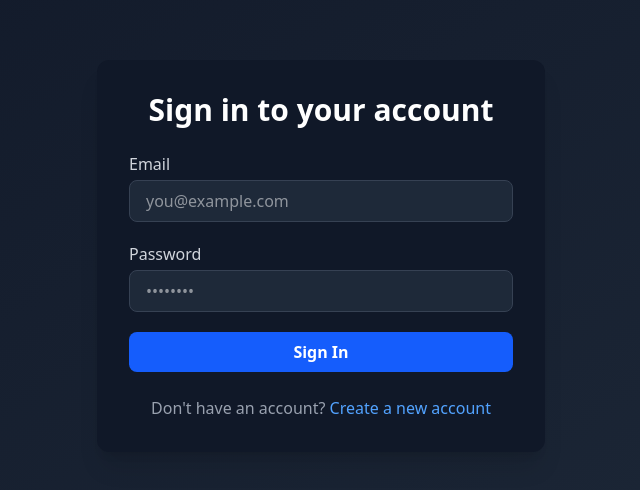
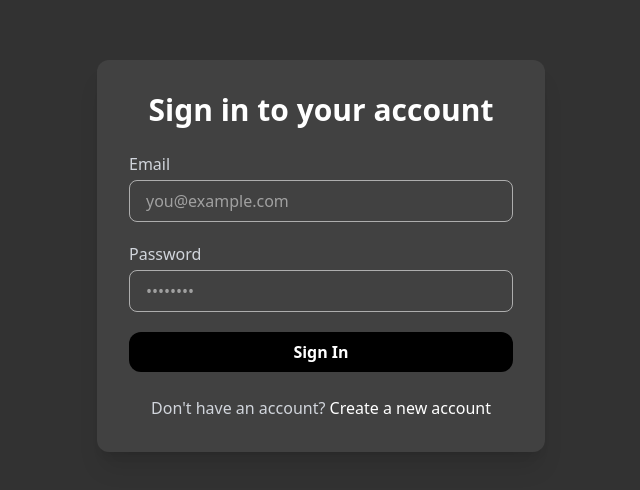
Before and after one commit to tanishqsonwane17/SOEM, a React (Vite) app in the folder Frontend/: page /login in a window 1280 px wide. Shown: the part 144-634 px from the top of the page, without its empty margins (319-959 px from the left). Built offline with nearby package versions, Linux system fonts and the light colour scheme.

Commit message:
login ui complete

```diff
--- a/Frontend/src/screens/Login.jsx
+++ b/Frontend/src/screens/Login.jsx
@@ -25,8 +25,8 @@ const Login = () => {
 
   return (
    <>
-       <div className="min-h-screen flex items-center justify-center bg-gradient-to-br from-gray-900 to-gray-800">
-        <div className="bg-gray-900 shadow-xl rounded-xl p-8 w-full max-w-md">
+       <div className="min-h-screen flex items-center justify-center bg-[#323232]">
+        <div className="bg-[#414141] shadow-xl rounded-xl p-8 w-full max-w-md">
             <h2 className="text-3xl font-bold text-white mb-6 text-center">Sign in to your account</h2>
             <form className="space-y-5"
             onSubmit={handleSubmit}
@@ -36,7 +36,7 @@ const Login = () => {
                         Email
                     </label>
                     <input
-                        className="w-full px-4 py-2 rounded-lg bg-gray-800 text-white border border-gray-700 focus:outline-none focus:ring-2 focus:ring-blue-500"
+                        className="w-full px-4 py-2 rounded-lg text-white border border-[#e6e6e6a8] focus:outline-none"
                         type="email"
                         id="email"
                         onChange={(e) => setEmail(e.target.value)}
@@ -50,7 +50,7 @@ const Login = () => {
                         Password
                     </label>
                     <input
-                        className="w-full px-4 py-2 rounded-lg bg-gray-800 text-white border border-gray-700 focus:outline-none focus:ring-2 focus:ring-blue-500"
+                        className="w-full px-4 py-2 rounded-lg text-white border border-[#e6e6e6a8] focus:outline-none"
                         type="password"
                         onChange={(e) => setPassword(e.target.value)}
                         id="password"
@@ -61,16 +61,15 @@ const Login = () => {
                 </div>
                 <button
                     type="submit"
-                    className="w-full py-2 rounded-lg bg-blue-600 hover:bg-blue-700 text-white font-semibold transition-colors"
+                    className="w-full py-2 rounded-xl bg-black cursor-pointer text-white font-semibold transition-colors"
                 >
                     Sign In
                 </button>
             </form>
             <div className="mt-6 text-center">
-                <span className="text-gray-400">Don't have an account? </span>
+                <span className="text-gray-300">Don't have an account? </span>
                 <NavLink to={'/register'}
-                    className="text-blue-400 hover:underline font-medium"
-                >
+                    className="text-white hover:underline font-medium">
                     Create a new account
                 </NavLink>
             </div>
```
